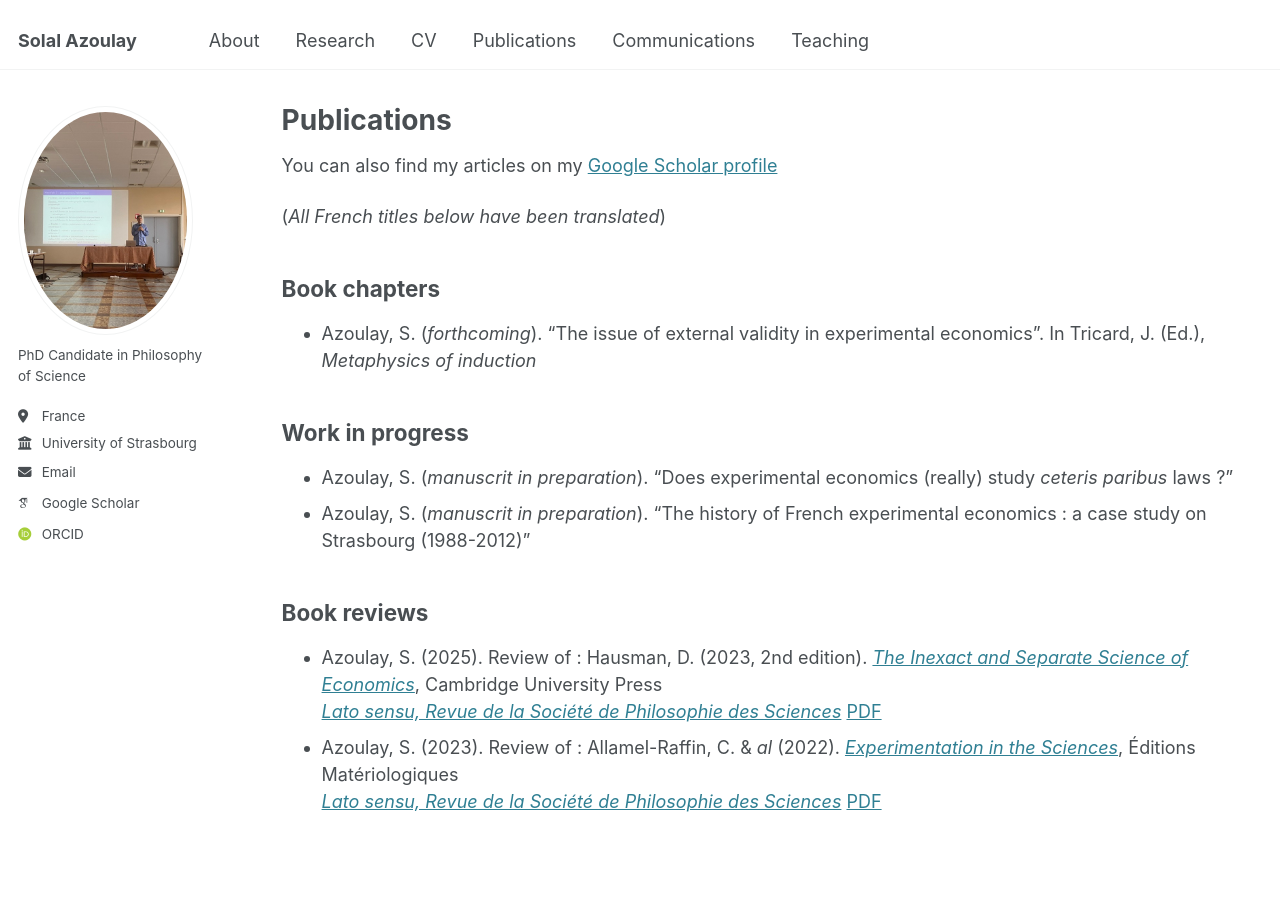
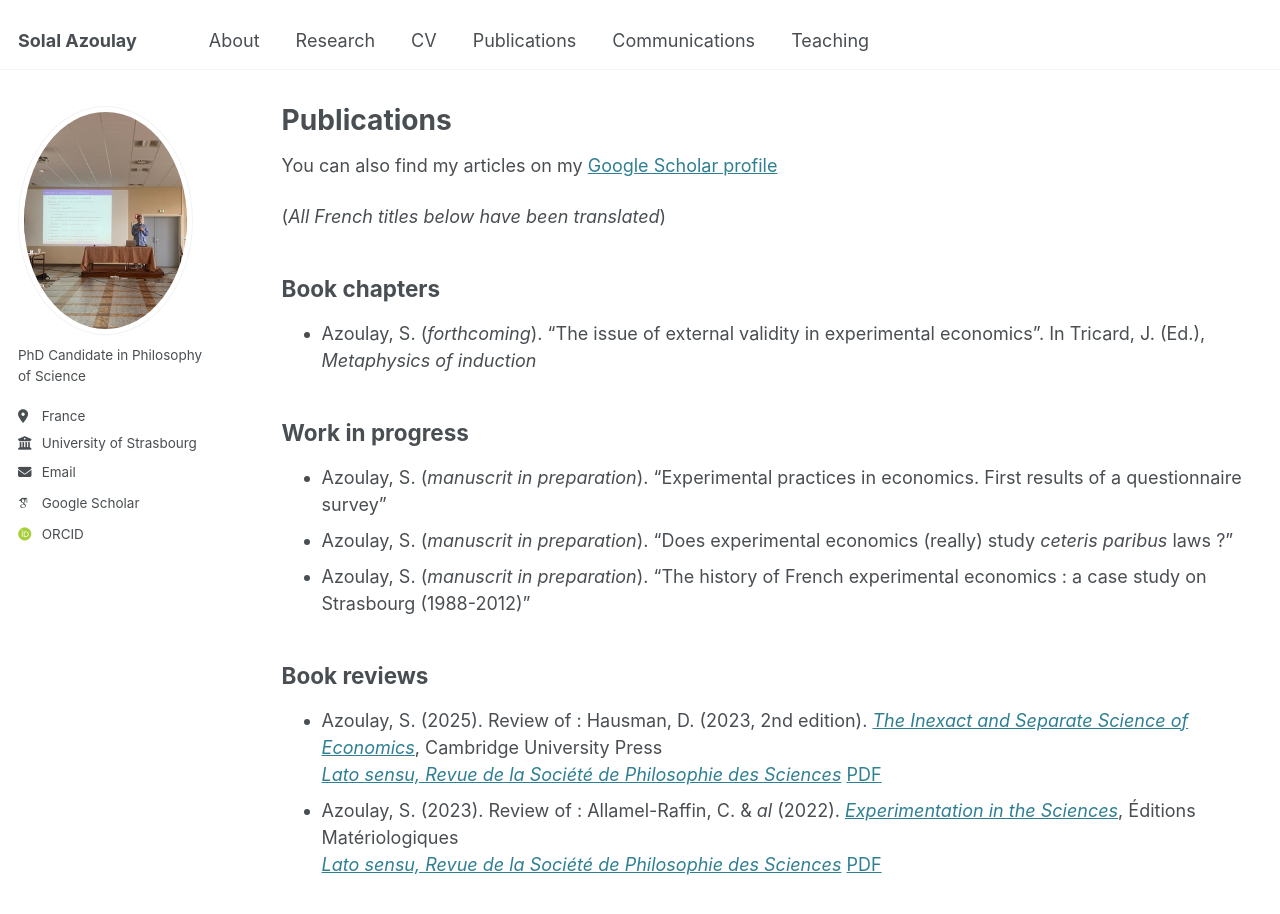
Before and after one commit to solal-azoulay/solal-azoulay.github.io, a Jekyll site: the page built from _pages/publications.md, in a window 1280 px wide and 1184 px high. Shown: the top 914 px of the window. Built offline with Jekyll 4.4.1, drawn with Linux system fonts in a browser that asks for light colours; some web fonts are replaced.

Commit message:
Update publications.md

```diff
--- a/_pages/publications.md
+++ b/_pages/publications.md
@@ -15,6 +15,7 @@ Book chapters
 
 Work in progress
 ------------
+- Azoulay, S. (*manuscrit in preparation*). "Experimental practices in economics. First results of a questionnaire survey"
 - Azoulay, S. (*manuscrit in preparation*). "Does experimental economics (really) study *ceteris paribus* laws ?"
 - Azoulay, S. (*manuscrit in preparation*). "The history of French experimental economics : a case study on Strasbourg (1988-2012)"
 
```
